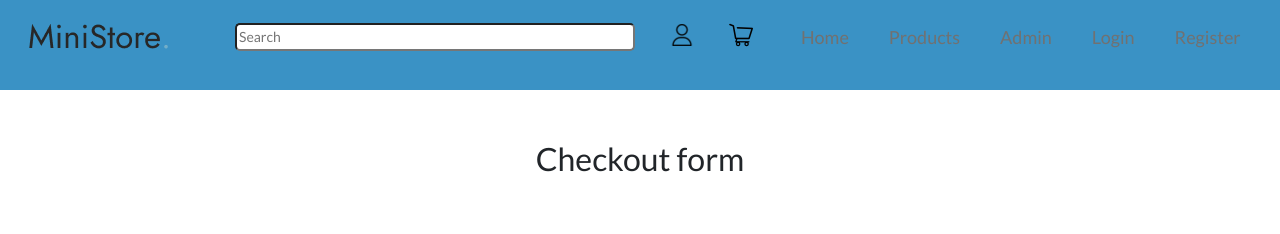
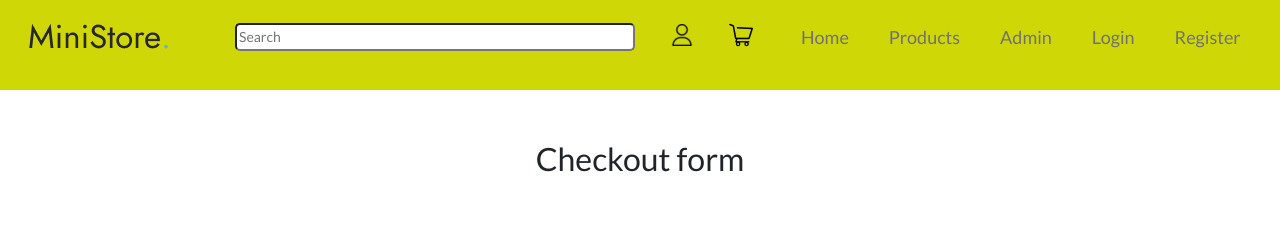
Before and after one commit to Vdtry-06/DjangoProject, a Django app: page /checkout/ in a window 1280 px wide. Shown: the top 234 px of the page. Run offline with Django 5.2, Linux system fonts and the light colour scheme; some libraries are stand-ins or nearby versions.

Commit message:
fix path url checkout

```diff
--- a/Mobile_Store/app/static/app/css/style.css
+++ b/Mobile_Store/app/static/app/css/style.css
@@ -360,7 +360,7 @@ h3.cart-title {
 /* - Search Bar
 ------------------------------------------------------------- */
 #header {
-  background-color: #3a92c5;
+  background-color: #d0d707;
 }
 #header #header-nav .nav-item .nav-link {
   font-size: 18px;
--- a/Mobile_Store/app/urls.py
+++ b/Mobile_Store/app/urls.py
@@ -9,6 +9,6 @@ urlpatterns = [
     path('logout/', views.logoutPage, name = 'logout'),
     path('search/', views.search, name = 'search'),
     path('cart/', views.cart, name = 'cart'),
+    path('update_item/', views.updateItem, name = 'checkout'),
     path('checkout/', views.checkout, name = 'checkout'),
-    path('update_item/', views.updateItem, name = 'checkout'),
 ]
```
Also changed, not shown: Mobile_Store/README.md, Mobile_Store/app/static/app/images/search-icon.png (deleted), Mobile_Store/app/templates/app/cart.html (line endings or trailing spaces), Mobile_Store/db.sqlite3.
